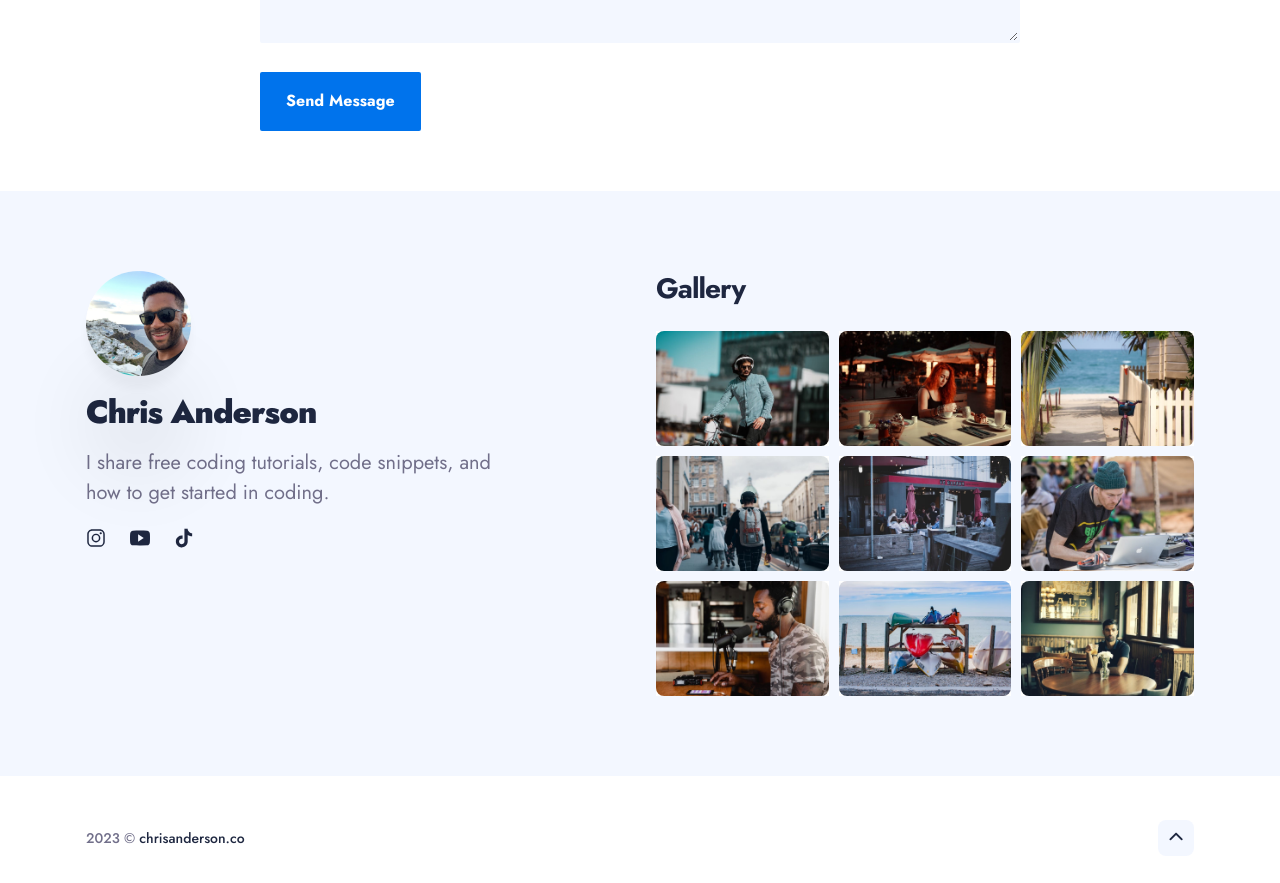
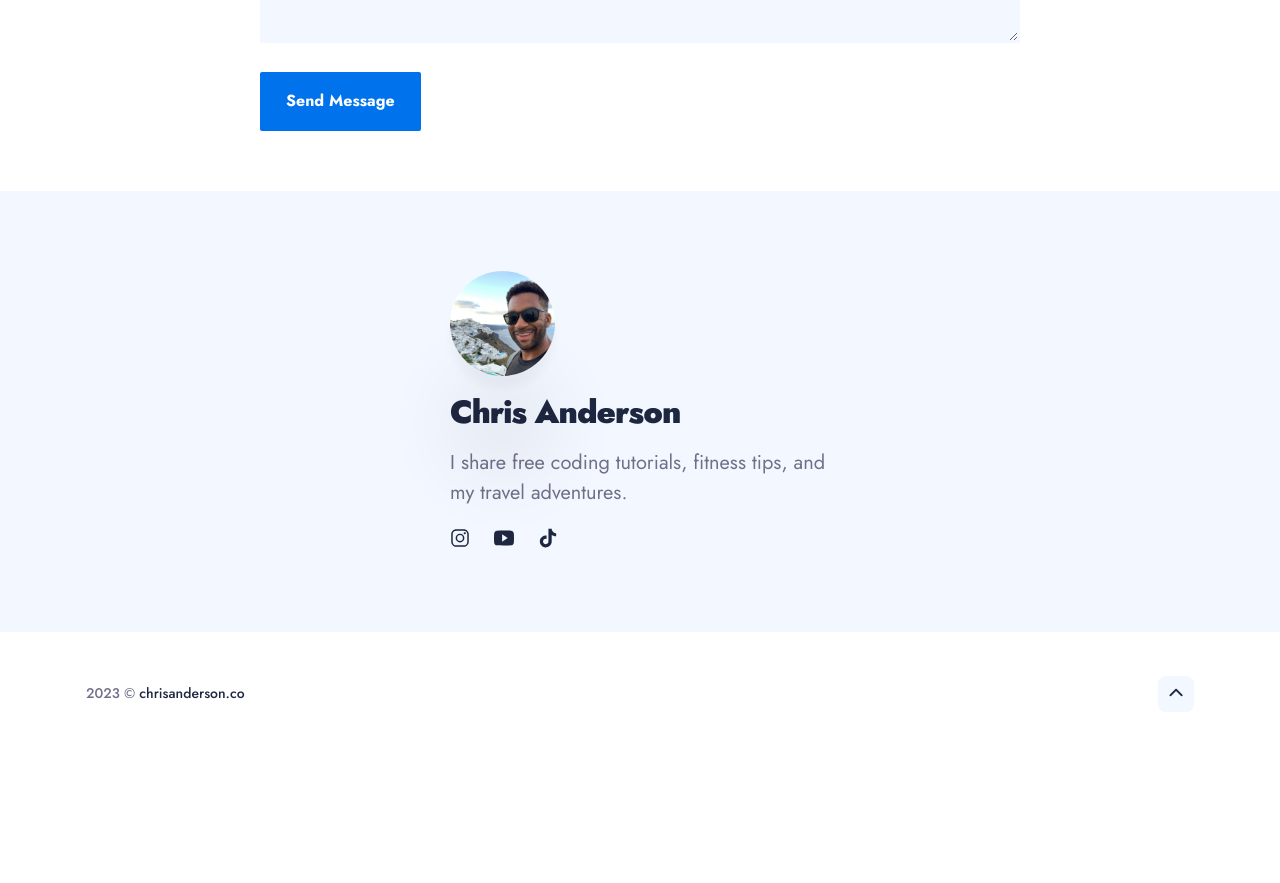
Before and after one commit to dcturbogator/dcturbogator.github.io, a Jekyll site: the page built from contact/index.html, in a window 1280 px wide and 900 px high, scrolled down 1366 px. Shown: the top 883 px of the window. Built offline with Jekyll 4.4.1, drawn with Linux system fonts in a browser that asks for light colours; nearby versions of some CDN libraries; after the commit the page ends 2122 px from its top, so only the background shows below that.

Commit message:
footer modifications

```diff
--- a/_includes/footer.html
+++ b/_includes/footer.html
@@ -2,13 +2,15 @@
     <div class="footer__inner">
         <div class="container">
             <div class="row">
-                <div class="col col-5 col-d-12">
+                <div class="col-4"></div>
+                <!-- <div class="col col-5 col-d-12">
                     <div class="footer__author">
                         <div class="footer__author-avatar">
                             <img class="lazy" data-src="/assets/img/01-1a.jpg" alt="Chris Anderson">
                         </div>
                         <h3 class="footer__author-name">Chris Anderson</h3>
-                        <p class="footer__author-bio">I share free coding tutorials, code snippets, and how to get started in coding.</p>
+                        <p class="footer__author-bio">I share free coding tutorials, code snippets, and how to get
+                            started in coding.</p>
                         <div class="social">
                             <ul class="social__list list-reset">
                                 <li class="social__item">
@@ -22,19 +24,44 @@
                                 <li class="social__item">
                                     <a class="social__link" href="https://tiktok.com" target="_blank" rel="noopener"
                                         aria-label=" link"><ion-icon name="logo-tiktok"></ion-icon></a>
+
                                 </li>
                             </ul>
-
                         </div>
                     </div>
-                </div>
-                <div class="col col-6 push-1 col-d-12 push-d-0">
-                    <div class="footer__gallery">
+                </div> -->
+                <!-- <div class="col col-6 push-1 col-d-6 push-d-0"> -->
+                <div class="col-4">
+                    <div class="footer__author">
+                        <div class="footer__author-avatar">
+                            <img class="lazy" data-src="/assets/img/01-1a.jpg" alt="Chris Anderson">
+                        </div>
+                        <h3 class="footer__author-name">Chris Anderson</h3>
+                        <p class="footer__author-bio">I share free coding tutorials, fitness tips, and my travel adventures.</p>
+                        <div class="social">
+                            <ul class="social__list list-reset">
+                                <li class="social__item">
+                                    <a class="social__link" href="https://instagram.com" target="_blank" rel="noopener"
+                                        aria-label=" link"><ion-icon name="logo-instagram"></ion-icon></i></a>
+                                </li>
+                                <li class="social__item">
+                                    <a class="social__link" href="https://youtube.com" target="_blank" rel="noopener"
+                                        aria-label=" link"><ion-icon name="logo-youtube"></ion-icon></a>
+                                </li>
+                                <li class="social__item">
+                                    <a class="social__link" href="https://tiktok.com" target="_blank" rel="noopener"
+                                        aria-label=" link"><ion-icon name="logo-tiktok"></ion-icon></a>
+
+                                </li>
+                            </ul>
+                        </div>
+                    </div>
+                    <!-- <div class="footer__gallery">
                         <h3 class="footer__gallery-title">Gallery</h3>
                         <div class="gallery-footer">
                             <div class="gallery" style="grid-template-columns: repeat(3, auto);">
-                                <div class="gallery__image">
-                                    <img src="/assets/img/100.jpg" alt="Rest" loading="lazy">
+                                 <div class="gallery__image">
+                                    <img src="/assets/img/santorini1.png" alt="Rest" loading="lazy">
                                 </div>
                                 <div class="gallery__image">
                                     <img src="/assets/img/101.jpg" alt="Lifestyle" loading="lazy">
@@ -62,8 +89,9 @@
                                 </div>
                             </div>
                         </div>
-                    </div>
+                    </div> -->
                 </div>
+                <div class="col-4"></div>
             </div>
         </div>
     </div>
```
Also changed, not shown: index.html (+5 -8 lines), assets/img/lifestyle1.png (added), assets/img/santorini1.png (added), assets/img/tech1.png (added).
